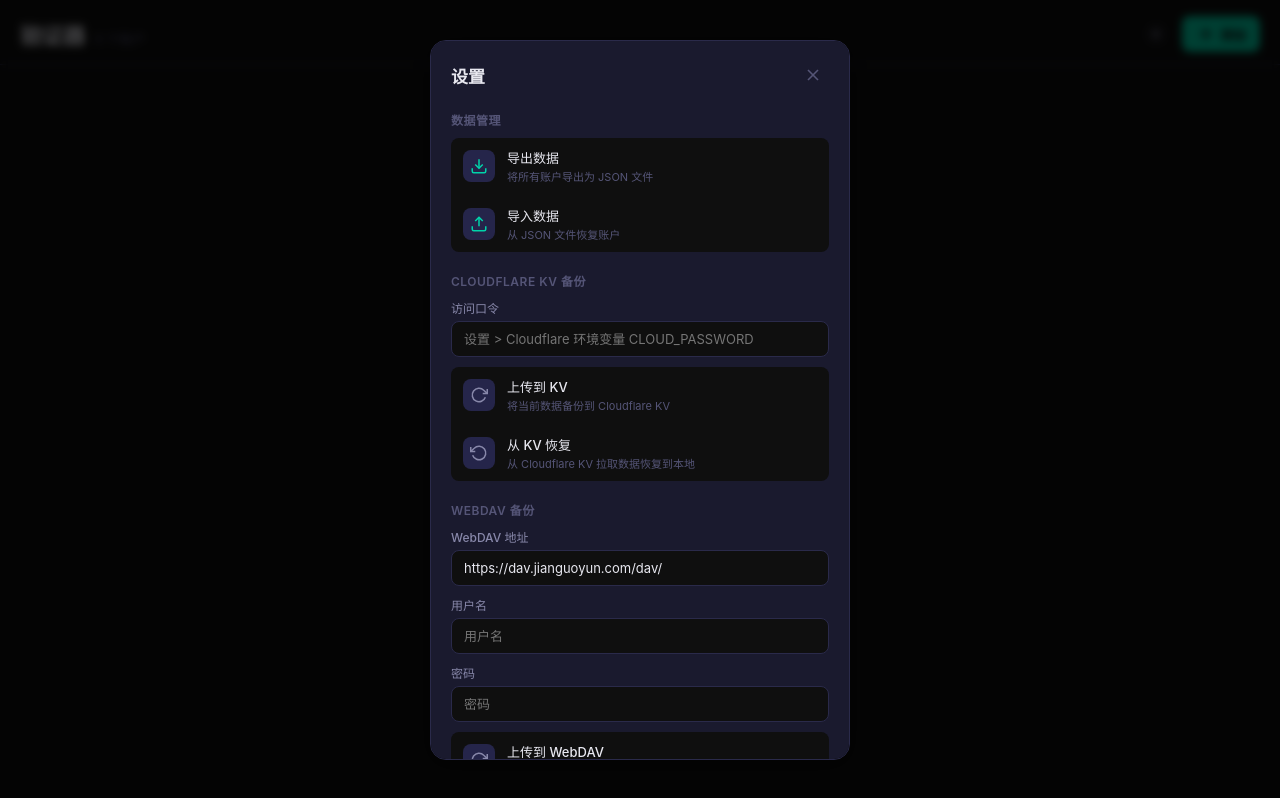
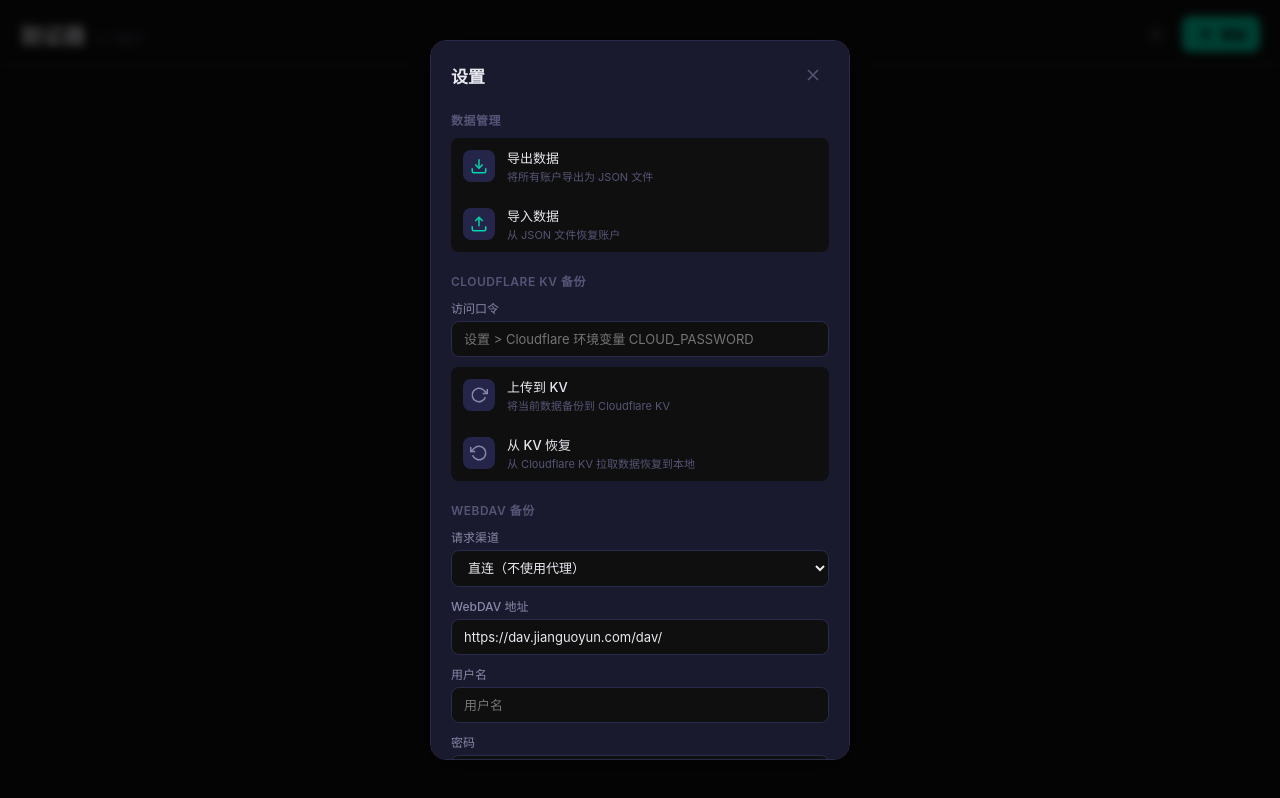
Before and after one commit to pxhzaii/totp-auth, a Vue app: page / in a window 1280 px wide. Both pictures are taken after a click on the button "设置". Built offline with nearby package versions, Linux system fonts and the light colour scheme.

Commit message:
feat: add WebDAV proxy channel to bypass CF-to-CF 520, default WebDAV to Jianguoyun

```diff
--- a/src/components/SettingsPanel.vue
+++ b/src/components/SettingsPanel.vue
@@ -82,11 +82,27 @@
         <section class="section">
           <h3 class="section-title">WebDAV 备份</h3>
           <div class="input-group">
+            <label>请求渠道</label>
+            <select class="input" v-model="proxyMode" @change="onProxyModeChange">
+              <option value="">直连（不使用代理）</option>
+              <option value="__custom__">Vercel 代理（绕过 CF 520）</option>
+            </select>
+          </div>
+          <div class="input-group" v-if="proxyMode === '__custom__'">
+            <label>代理地址</label>
+            <input
+              v-model="cfg.webdavProxy"
+              type="url"
+              placeholder="https://your-proxy.vercel.app"
+              class="input"
+            />
+          </div>
+          <div class="input-group">
             <label>WebDAV 地址</label>
             <input
               v-model="cfg.webdavUrl"
               type="url"
-              placeholder="https://example.com/remote.php/dav/files/user/"
+              placeholder="https://dav.jianguoyun.com/dav/"
               class="input"
             />
           </div>
@@ -161,7 +177,8 @@ import {
   backupToWebDAV,
   restoreFromWebDAV,
   backupToKV,
-  restoreFromKV
+  restoreFromKV,
+  PROXY_PRESETS
 } from '../utils/backup'
 import type { TOTPAccount } from '../utils/totp'
 
@@ -171,6 +188,7 @@ const emit = defineEmits<{
 }>()
 
 const cfg = ref(loadBackupConfig())
+const proxyMode = ref<string>(cfg.value.webdavProxy ? '__custom__' : '')
 const syncing = ref<string | false>(false)
 const syncingBool = computed(() => syncing.value !== false)
 const syncingKVUp = computed(() => syncing.value === 'kv-up')
@@ -192,7 +210,20 @@ onMounted(() => {
 })
 
 function saveCfg() {
+  // 同步代理模式到 cfg
+  if (proxyMode.value === '') {
+    cfg.value.webdavProxy = ''
+  }
   saveBackupConfig(cfg.value)
+}
+
+function onProxyModeChange() {
+  if (proxyMode.value === '') {
+    cfg.value.webdavProxy = ''
+  } else if (proxyMode.value === '__custom__' && !cfg.value.webdavProxy) {
+    cfg.value.webdavProxy = ''
+  }
+  saveCfg()
 }
 
 // 导出
```
